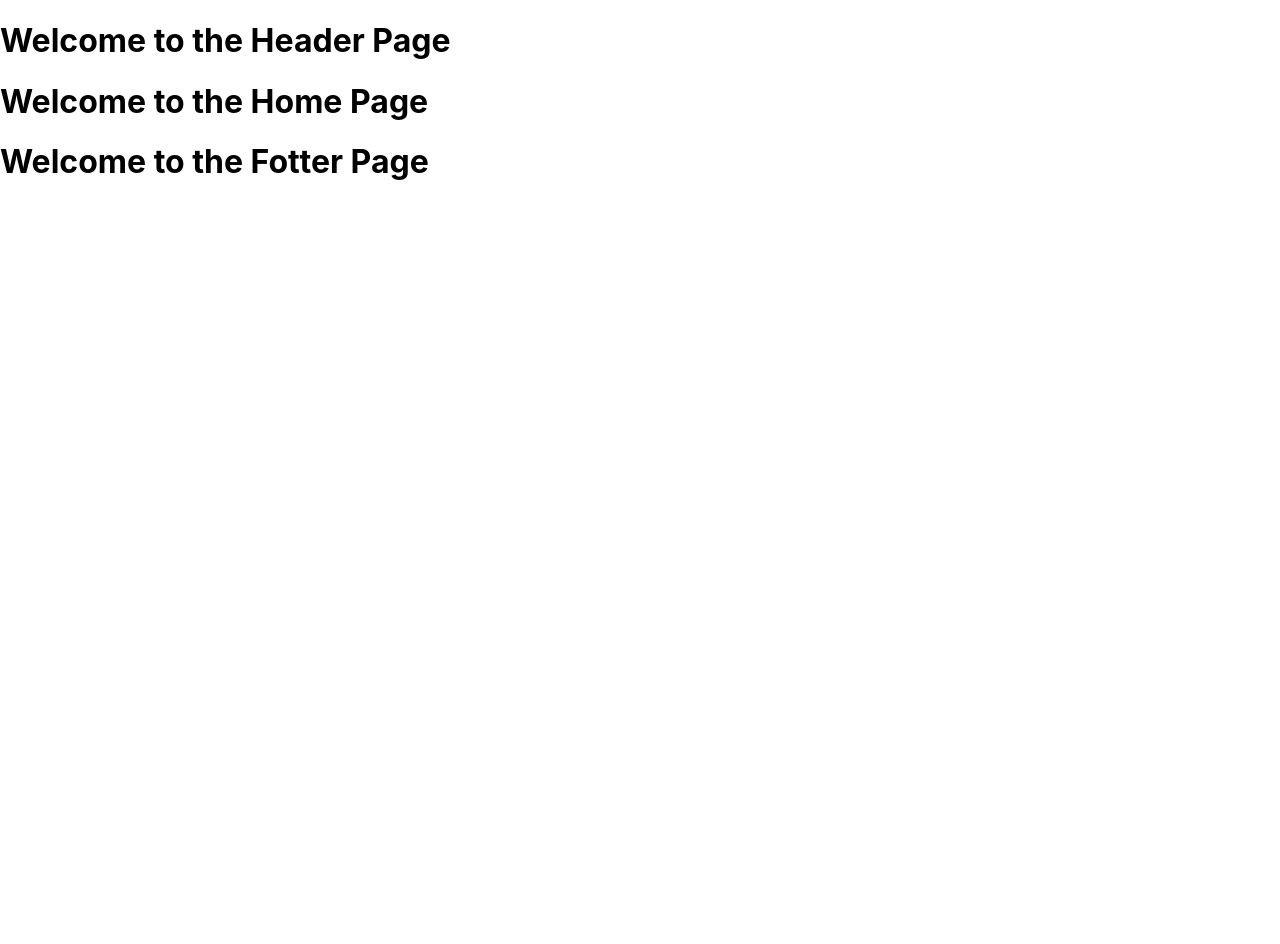
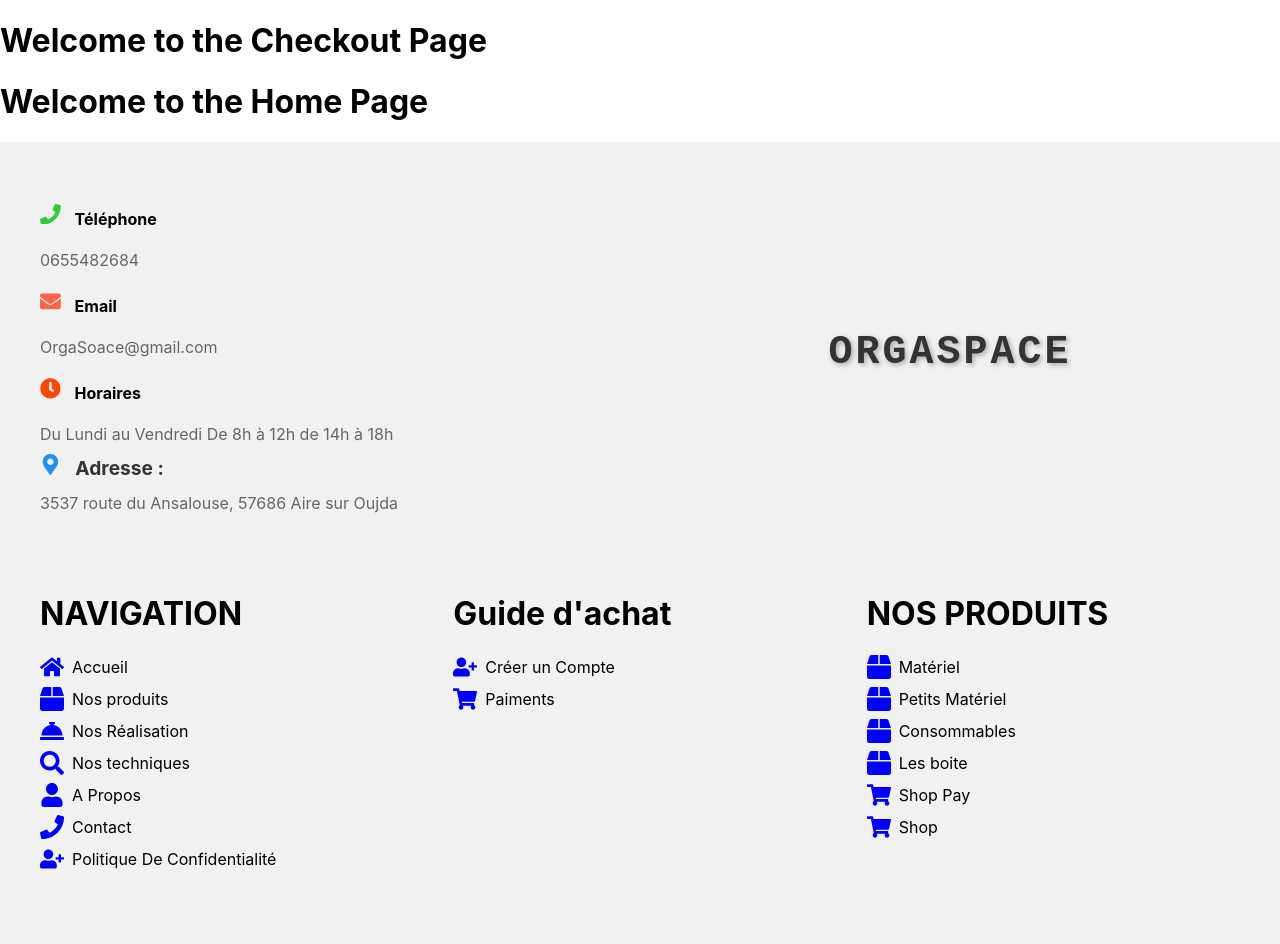
Before and after one commit to ydxj/ecommerce-website, a React (Create React App) app: page / in a window 1280 px wide. Shown: the top 944 px of the page. Before the commit the page ends 800 px from the top, so only its background shows below. Built offline with nearby package versions, Linux system fonts and the light colour scheme.

Commit message:
Add Footer Component

```diff
--- a/src/App.js
+++ b/src/App.js
@@ -3,13 +3,16 @@ import { BrowserRouter } from 'react-router-dom';
 import Header from './components/Header';
 import Footer from './components/Footer';
 import RoutesConfig from './routes';
+import Checkout from './pages/Checkout';
+import Home from './pages/Home';
 
 function App() {
   return (
     <BrowserRouter>
-      <Header />
-      <RoutesConfig />
+      <Checkout />
+      <Home />
       <Footer />
+
     </BrowserRouter>
   );
 }
--- /dev/null
+++ b/src/components/Footer/Footer.css
@@ -0,0 +1,155 @@
+.footer-container {
+  display: flex;
+  flex-direction: column;
+  padding: 20px;
+  background-color: #f1f1f1;
+}
+
+.footer-top, .footer-bottom {
+  display: flex;
+  justify-content: space-between;
+  flex-wrap: wrap;
+  margin-bottom: 20px;
+}
+
+.footer-info, .footer-logo, .footer-navigation, .footer-guide, .footer-products {
+  flex: 1;
+  min-width: 200px;
+  margin: 10px;
+  padding: 10px;
+}
+
+.footer-logo {
+  display: flex;
+  justify-content: center;
+  align-items: center;
+  margin-top: 20px;
+}
+
+.logo-text {
+  font-family: 'Courier New', Courier, monospace;
+  font-size: 40px;
+  color: #333;
+  font-weight: bold;
+  letter-spacing: 3px;
+  text-transform: uppercase;
+  text-shadow: 2px 2px 5px rgba(0, 0, 0, 0.3);
+  transition: all 0.3s ease-in-out;
+}
+
+
+.logo-text:hover {
+  color: #007bff;
+  transform: scale(1.1);
+}
+
+.footer-navigation, .footer-guide, .footer-products {
+  padding: 10px;
+}
+
+.footer-navigation a, .footer-guide a, .footer-products a, .footer-social a {
+  color: black;
+  font-size: 1rem;
+  display: flex;
+  align-items: center;
+  margin-bottom: 8px;
+  text-decoration: none;
+}
+
+.footer-navigation a:hover, .footer-guide a:hover, .footer-products a:hover, .footer-social a:hover {
+  color: #007bff;
+}
+
+.footer-navigation a svg, .footer-guide a svg, .footer-products a svg, .footer-social a svg {
+  margin-right: 8px;
+  font-size: 1.5rem;
+}
+
+.footer-info h4 svg {
+  margin-right: 8px;
+  font-size: 1.5rem;
+}
+
+.icon-phone {
+  color: #32cd32;
+}
+
+.icon-email {
+  color: #ff6347;
+}
+
+.icon-clock {
+  color: #ff4500;
+}
+
+.icon-address {
+  color: #1e90ff;
+}
+
+.icon-navigation {
+  color: #ff6347;
+}
+
+.icon-guide {
+  color: #32cd32;
+}
+
+.icon-products {
+  color: #ff4500;
+}
+
+.icon-social {
+  color: #1e90ff;
+}
+
+.icon-link {
+  color: blue;
+}
+
+.icon-link:hover {
+  color: #007bff;
+}
+
+.footer-social a {
+  display: inline-block;
+  margin-right: 15px;
+  font-size: 1.5rem;
+  color: black;
+}
+
+.footer-social a:hover {
+  color: #007bff;
+}
+
+/* Style pour le h1 de l'adresse */
+.footer-info h1 {
+  font-size: 1.2rem;
+  color: #333;
+  margin-top: 10px;
+}
+
+.footer-info span {
+  font-size: 1rem;
+  color: #666;
+  display: block;
+  margin-top: 5px;
+}
+
+.footer-info h4 svg {
+  font-size: 1.3rem;
+  margin-right: 10px;
+}
+
+.footer-info h1 svg {
+  font-size: 1.3rem;
+  margin-right: 10px;
+}
+
+.copy{
+    text-align: center;
+    background-color: black;
+    color: white;
+    padding: 5px;
+    border-radius: 3px 5px;
+    box-shadow: 1px 1px grey;
+}
--- a/src/components/Footer/index.js
+++ b/src/components/Footer/index.js
@@ -1,7 +1,71 @@
 import React from 'react';
+import { Link } from 'react-router-dom';
+import './Footer.css';
+import { FaPhone, FaEnvelope, FaClock, FaMapMarkerAlt, FaHome, FaBox, FaConciergeBell, FaSearch, FaUser, FaUserPlus, FaShoppingCart, FaFacebook, FaInstagram, FaWhatsapp } from 'react-icons/fa';
 
-const Header = () => {
-  return <h1>Welcome to the Fotter Page</h1>;
+const Footer = () => {
+  return (
+    <div className="footer-container">
+      <div className="footer-top">
+        <div className="footer-info">
+          <h4><FaPhone className="icon-phone" /> Téléphone</h4>
+          <span>0655482684</span>
+
+          <h4><FaEnvelope className="icon-email" /> Email</h4>
+          <span>OrgaSoace@gmail.com</span>
+
+          <h4><FaClock className="icon-clock" /> Horaires</h4>
+          <span>Du Lundi au Vendredi De 8h à 12h de 14h à 18h</span>
+
+          <h1><FaMapMarkerAlt className="icon-address" /> Adresse :</h1>
+          <span>3537 route du Ansalouse, 57686 Aire sur Oujda</span>
+        </div>
+
+        <div className="footer-logo">
+          <h1 className="logo-text">OrgaSpace</h1>
+        </div>
+      </div>
+
+      <div className="footer-bottom">
+        <div className="footer-navigation">
+          <h1> NAVIGATION</h1>
+          <Link to='Acceuil'><FaHome className="icon-link" /> Accueil</Link>
+          <Link to='Nos produits'><FaBox className="icon-link" /> Nos produits</Link>
+          <Link to='Nos Réalisation'><FaConciergeBell className="icon-link" /> Nos Réalisation</Link>
+          <Link to='Nos techniques'><FaSearch className="icon-link" /> Nos techniques</Link>
+          <Link to='A Propos'><FaUser className="icon-link" /> A Propos</Link>
+          <Link to='Contact'><FaPhone className="icon-link" /> Contact</Link>
+          <Link to='Politique'><FaUserPlus className="icon-link" /> Politique De Confidentialité</Link>
+        </div>
+
+        <div className="footer-guide">
+          <h1> Guide d'achat</h1>
+          <Link to='Créer un Compte'><FaUserPlus className="icon-link" /> Créer un Compte</Link>
+          <Link to='Paiments'><FaShoppingCart className="icon-link" /> Paiments</Link>
+        </div>
+
+        <div className="footer-products">
+          <h1> NOS PRODUITS</h1>
+          <Link to='Matériel'><FaBox className="icon-link" /> Matériel</Link>
+          <Link to='Petits Matériel'><FaBox className="icon-link" /> Petits Matériel</Link>
+          <Link to='Consommables'><FaBox className="icon-link" /> Consommables</Link>
+          <Link to='Les boite'><FaBox className="icon-link" /> Les boite</Link>
+          <Link to='Shop pay'><FaShoppingCart className="icon-link" /> Shop Pay</Link>
+          <Link to='Shop'><FaShoppingCart className="icon-link" /> Shop</Link>
+        </div>
+      </div>
+
+      <div className="footer-social">
+        <h1> Suivez-nous sur:</h1>
+        <Link to='https://facebook.com'><FaFacebook className="icon-link" /></Link>
+        <Link to='https://instagram.com'><FaInstagram className="icon-link" /></Link>
+        <Link to='https://whatsapp.com'><FaWhatsapp className="icon-link" /></Link>
+      </div>
+      <div>
+      <p className='copy'>&copy; 2025 OrgaSpace. Tous droits réservés.</p>
+      </div>
+    </div>
+  );
 };
 
-export default Header;
+export default Footer;
--- a/src/components/Header/index.js
+++ b/src/components/Header/index.js
@@ -1,7 +1,13 @@
 import React from 'react';
 
+
+
 const Header = () => {
-  return <h1>Welcome to the Header Page</h1>;
+  return(
+   <div>
+
+   </div>
+  );
 };
 
 export default Header;
--- a/src/pages/Checkout/index.js
+++ b/src/pages/Checkout/index.js
@@ -1,7 +1,7 @@
 import React from 'react';
 
-const Header = () => {
+const Checkout = () => {
   return <h1>Welcome to the Checkout Page</h1>;
 };
 
-export default Header;
+export default Checkout;
```
Also changed, not shown: public/localisation.jpg (added), public/logo.jpg (added).
